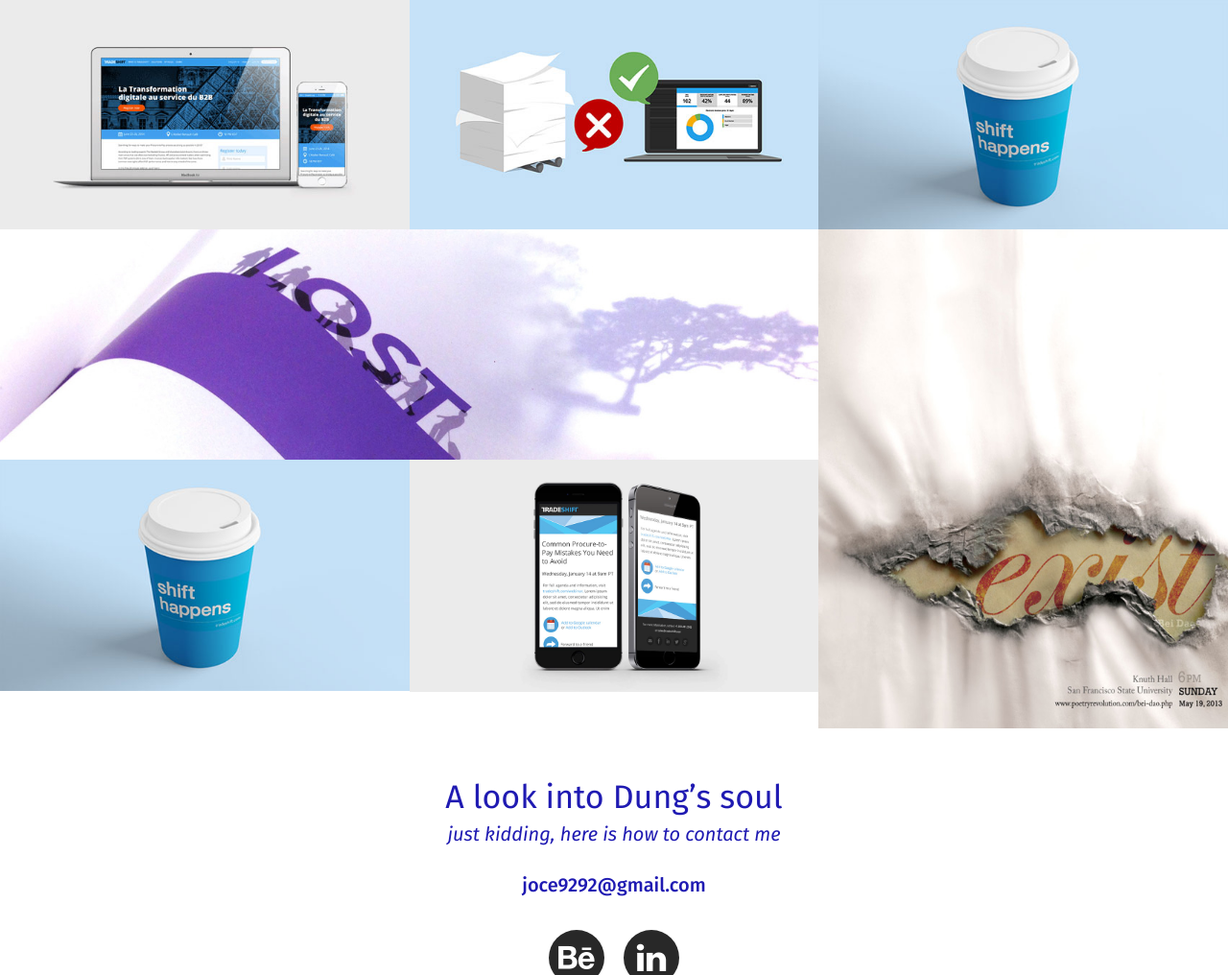
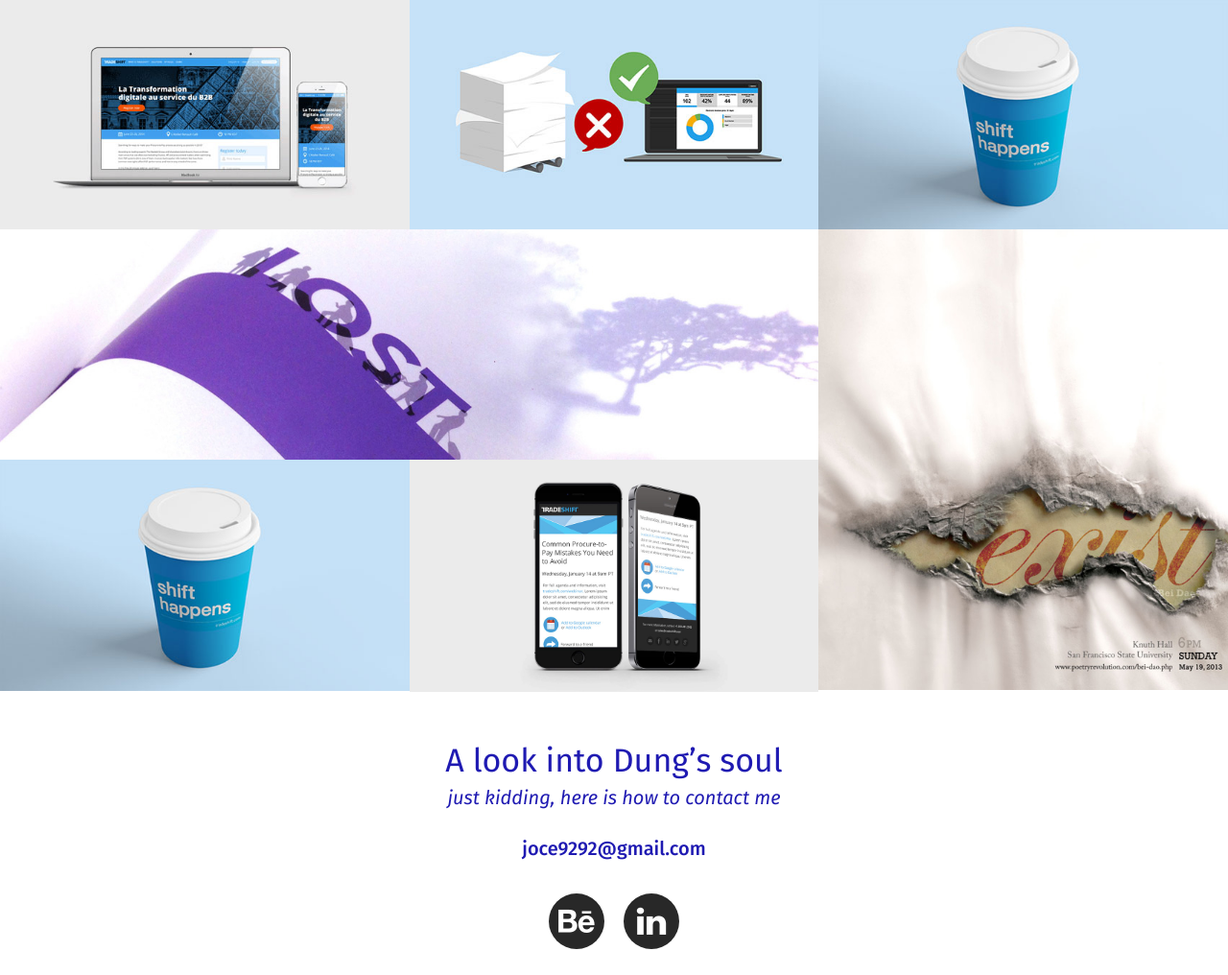
Before and after one commit to pitabaki/simply_dung, a PHP site: page / in a window 1280 px wide. Shown: the part 955-1971 px from the top of the page at 96% size. Run offline with PHP 8.4, Linux system fonts and the light colour scheme; some libraries are stand-ins or nearby versions.

Commit message:
Fixed Vertical Height.

```diff
--- a/css/dungs_sass.css
+++ b/css/dungs_sass.css
@@ -334,7 +334,7 @@ a:active {
 
 .vertical,
 .vertical img {
-  height: 520px; }
+  height: 100%; }
 
 .body_cont {
   display: block;
--- a/css/dungs_sass.sass
+++ b/css/dungs_sass.sass
@@ -42,7 +42,7 @@
 
 .vertical,
 .vertical img
-	height: 520px
+	height: 100%
 
 .body_cont
 	display: block
```
